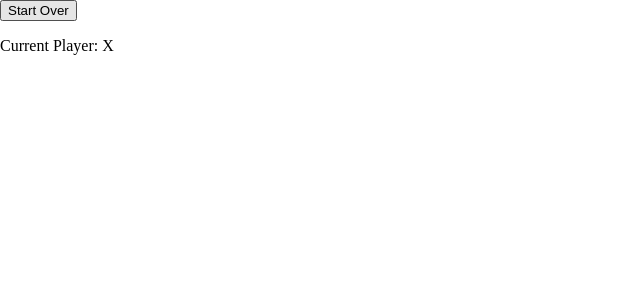
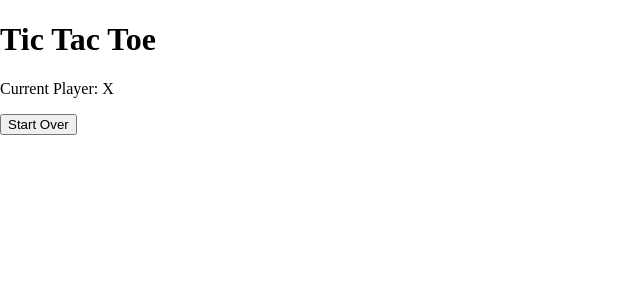
Before and after one commit to chrisbroome/react-demos, a Next.js app: page /tic-tac-toe in a window 1280 px wide. Shown: the top 300 px of the page, without its empty margins (0-640 px from the left). Built offline with nearby package versions, Linux system fonts and the light colour scheme.

Commit message:
Modularize game logic, tic-tac-toe css

```diff
--- a/components/about/about.js
+++ b/components/about/about.js
@@ -1,5 +1,7 @@
-export default () => (
+export const About = () => (
   <div>
     <header>About</header>
   </div>
 )
+
+export default About
--- a/components/tic-tac-toe/board.js
+++ b/components/tic-tac-toe/board.js
@@ -1,9 +1,8 @@
 import styles from './board.css'
 import {BoardSquare} from './board-square'
 
-const Board = ({
+export const Board = ({
   grid = [],
-  color = null,
   onCellSelect,
 }) => {
   const handleCellSelect = (item) => {
--- /dev/null
+++ b/components/tic-tac-toe/game-logic.js
@@ -0,0 +1,62 @@
+const arrayOfLength = num => [...Array(num)]
+
+const createItem = ({
+  id = null,
+  belongsTo = null,
+  winningSquare = false,
+} = {}) => ({
+  id,
+  belongsTo,
+  winningSquare,
+})
+
+const sliceRow = (b, rowIndex) => {
+  const start = 3 * rowIndex
+  return b.slice(start, start + 3)
+}
+
+const sliceColumn = (b, colIndex) => {
+  return [0, 1, 2].map(rowIndex => b[3 * rowIndex + colIndex])
+}
+
+const sliceDiagonal = (b) => {
+  return [0, 4, 8].map(i => b[i])
+}
+
+const sliceAntiDiagonal = (b) => {
+  return [2, 4, 6].map(i => b[i])
+}
+
+const chunkIsWinner = vec => {
+  const first = vec[0].belongsTo
+  return first && vec.every(x => x.belongsTo === first)
+}
+
+const setChunkAsWinner = chunk => {
+  chunk.forEach(item => item.winningSquare = true)
+}
+
+const updateChunkIfWinner = vec => {
+  if (!chunkIsWinner(vec)) return
+  setChunkAsWinner(vec)
+}
+
+export const mapWinningSquares = (b) => {
+  // create a copy of the board that we will make changes to
+  const boardCopy = b.map(x => createItem(x))
+
+  arrayOfLength(3).forEach((_, index) => {
+    updateChunkIfWinner(sliceRow(boardCopy, index))
+  })
+
+  arrayOfLength(3).forEach((_, index) => {
+    updateChunkIfWinner(sliceColumn(boardCopy, index))
+  })
+
+  updateChunkIfWinner(sliceDiagonal(boardCopy))
+  updateChunkIfWinner(sliceAntiDiagonal(boardCopy))
+
+  return boardCopy
+}
+
+export const emptyBoard = arrayOfLength(9).map((_, i) => createItem({id: i}))
--- /dev/null
+++ b/components/tic-tac-toe/tic-tac-toe.css
@@ -0,0 +1,16 @@
+.board-container {
+  font-family: sans-serif;
+  font-size: 12pt;
+  text-align: center;
+}
+
+.start-over {
+  font-family: sans-serif;
+  font-size: 2em;
+  background-color: lightcoral;
+  border: solid 1px black;
+}
+
+.result-message {
+  min-height: 2em;
+}
--- a/components/tic-tac-toe/tic-tac-toe.js
+++ b/components/tic-tac-toe/tic-tac-toe.js
@@ -1,77 +1,10 @@
+import {useResetableState} from '../../hooks/hooks'
 import Board from './board'
-import {useResetableState} from '../../hooks/hooks'
-
-const arrayOfLength = num => [...Array(num)]
-
-const createItem = ({
-  id = null,
-  belongsTo = null,
-  winningSquare = false,
-} = {}) => ({
-  id,
-  belongsTo,
-  winningSquare,
-})
-
-const emptyBoard = arrayOfLength(9).map((_, i) => createItem({id: i}))
+import {emptyBoard, mapWinningSquares} from './game-logic'
+import styles from './tic-tac-toe.css'
 
 const x = 'X'
 const o = 'O'
-
-const testBoard = [
-  x, o, x,
-  o, x, o,
-  x, o, x,
-]
-
-const sliceRow = (b, rowIndex) => {
-  const start = 3 * rowIndex
-  return b.slice(start, start + 3)
-}
-
-const sliceColumn = (b, colIndex) => {
-  return [0, 1, 2].map(rowIndex => b[3 * rowIndex + colIndex])
-}
-
-const sliceDiagonal = (b) => {
-  return [0, 4, 8].map(i => b[i])
-}
-
-const sliceAntiDiagonal = (b) => {
-  return [2, 4, 6].map(i => b[i])
-}
-
-const chunkIsWinner = vec => {
-  const first = vec[0].belongsTo
-  return first && vec.every(x => x.belongsTo === first)
-}
-
-const setChunkAsWinner = chunk => {
-  chunk.forEach(item => item.winningSquare = true)
-}
-
-const updateChunkIfWinner = vec => {
-  if (!chunkIsWinner(vec)) return
-  setChunkAsWinner(vec)
-}
-
-const mapWinningSquares = (b) => {
-  // create a copy of the board that we will make changes to
-  const boardCopy = b.map(x => createItem(x))
-
-  arrayOfLength(3).forEach((_, index) => {
-    updateChunkIfWinner(sliceRow(boardCopy, index))
-  })
-
-  arrayOfLength(3).forEach((_, index) => {
-    updateChunkIfWinner(sliceColumn(boardCopy, index))
-  })
-
-  updateChunkIfWinner(sliceDiagonal(boardCopy))
-  updateChunkIfWinner(sliceAntiDiagonal(boardCopy))
-
-  return boardCopy
-}
 
 const TicTacToe = ({
   initialBoardState = emptyBoard,
@@ -101,23 +34,25 @@ const TicTacToe = ({
     setCurrentPlayer(currentPlayer === x ? o : x)
   }
 
+  const resultMessage = !gameResult
+    ? <span>Current Player: {currentPlayer}</span>
+    : gameResult.winner
+    ? `${gameResult.winner} wins!`
+    : gameResult.tie
+      ? 'Tie Game'
+      : 'Unknown Result'
+
   return (
-    <div>
-      <button onClick={resetBoardState}>
-        <span>
-          Start Over
-        </span>
+    <div className={styles.boardContainer}>
+      <header>
+        <h1>Tic Tac Toe</h1>
+      </header>
+      <p className={styles.resultMessage}>{resultMessage}</p>
+      <Board highlight={gameResult && gameResult.winner} grid={boardState} onCellSelect={handleCellSelect}></Board>
+      <p></p>
+      <button className={styles.startOver} onClick={resetBoardState}>
+        Start Over
       </button>
-      <Board highlight={gameResult && gameResult.winner} grid={boardState} onCellSelect={handleCellSelect}></Board>
-      <p>Current Player: {currentPlayer}</p>
-      <p>{!gameResult
-        ? ''
-        : gameResult.winner
-          ? `${gameResult.winner} wins!`
-          : gameResult.tie
-            ? 'Tie Game'
-            : 'Unknown Result'}
-      </p>
     </div>
   )
 }
```
